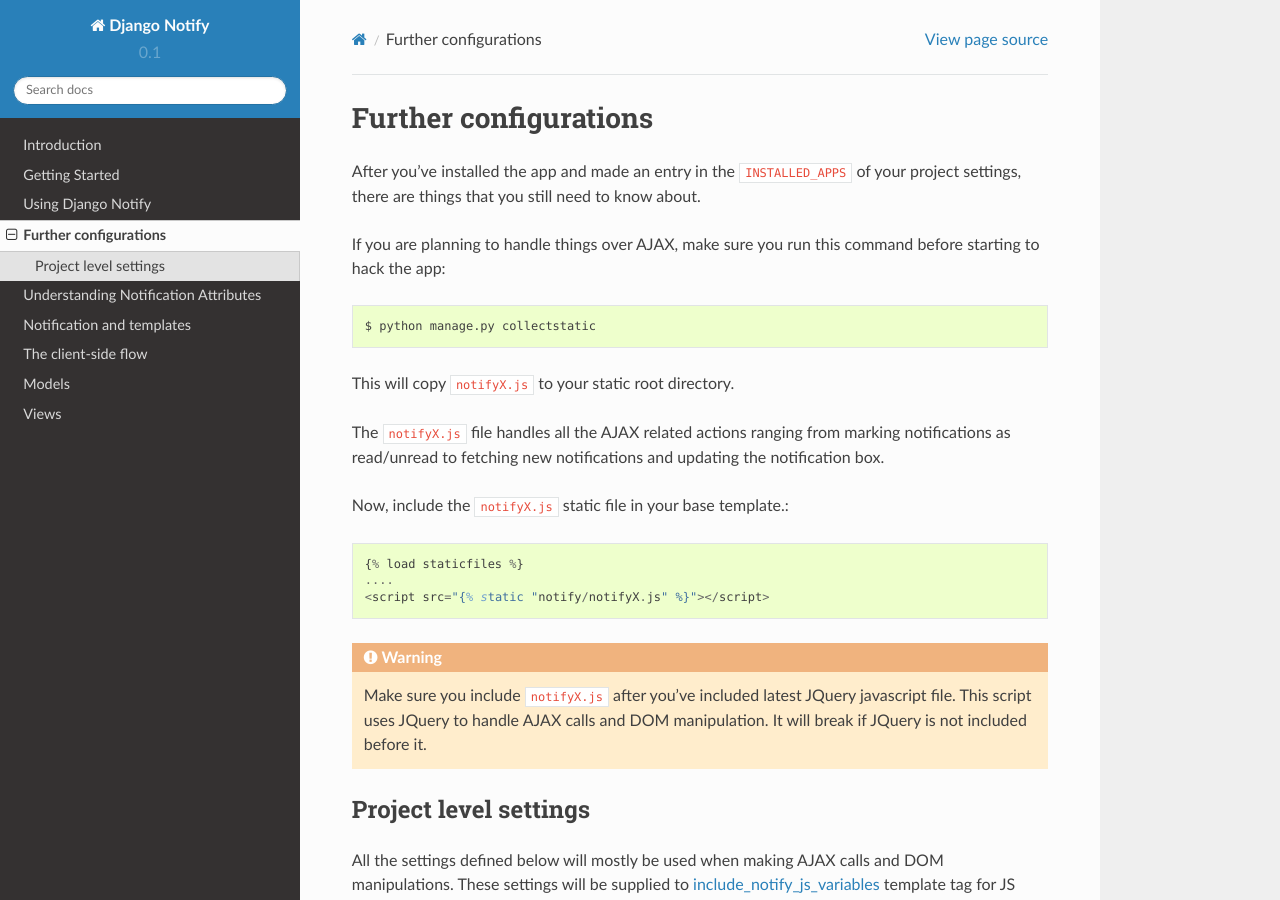
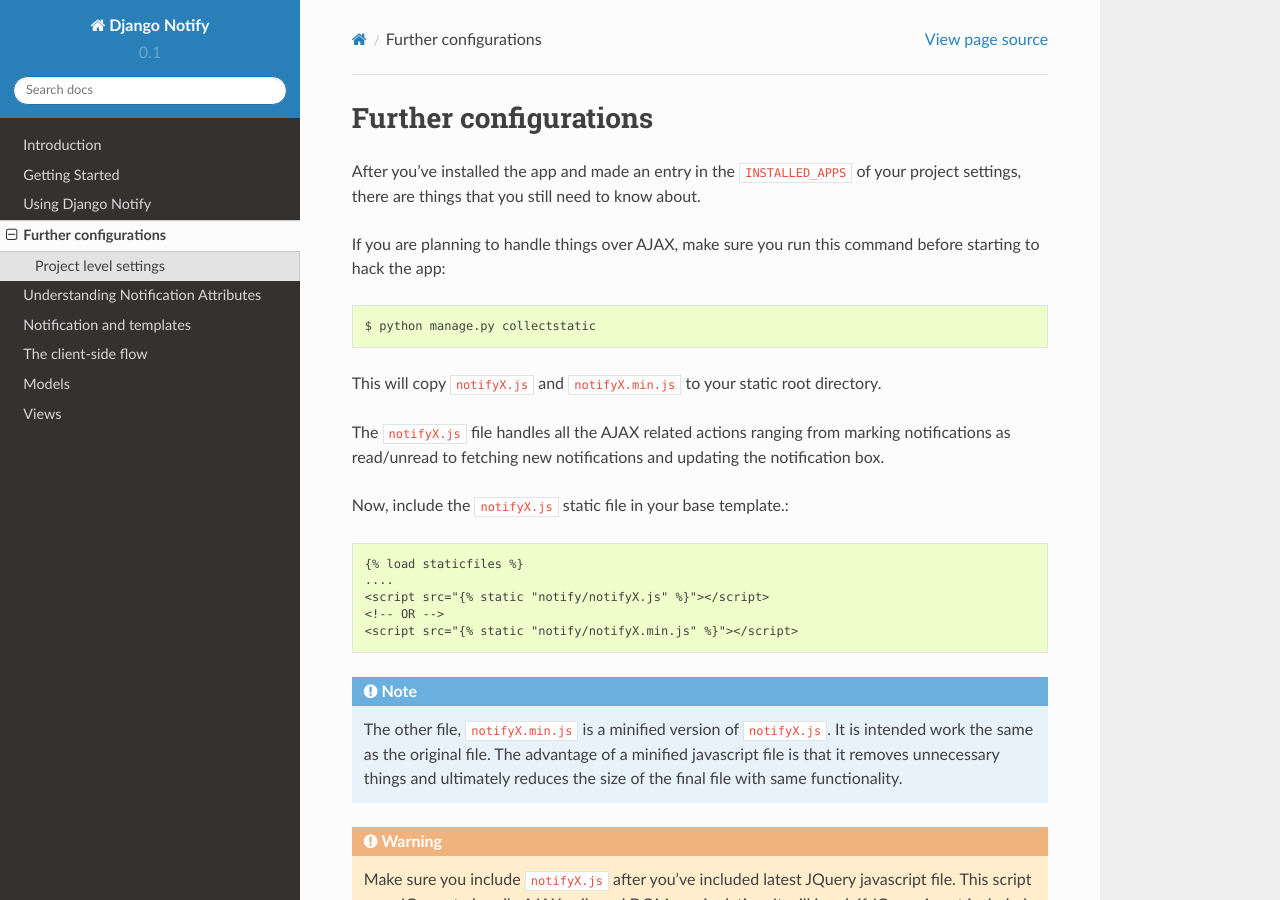
Before and after one commit to v1k45/django-notify-x, a Sphinx documentation site: the page built from docs/config.rst, in a window 1280 px wide and 900 px high. Built offline with Sphinx 7.4.7 and the Read the Docs theme 2.0.0, drawn with Linux system fonts in a browser that asks for light colours.

Commit message:
Added a minified version of the javascript file.

```diff
--- a/docs/config.rst
+++ b/docs/config.rst
@@ -8,7 +8,7 @@ If you are planning to handle things over AJAX, make sure you run this command b
 
     $ python manage.py collectstatic
 
-This will copy ``notifyX.js`` to your static root directory.
+This will copy ``notifyX.js`` and ``notifyX.min.js`` to your static root directory.
 
 The ``notifyX.js`` file handles all the AJAX related actions ranging from marking notifications as read/unread to fetching new notifications and updating the notification box.
 
@@ -17,6 +17,12 @@ Now, include the ``notifyX.js`` static file in your base template.::
     {% load staticfiles %}
     ....
     <script src="{% static "notify/notifyX.js" %}"></script>
+    <!-- OR -->
+    <script src="{% static "notify/notifyX.min.js" %}"></script>
+
+
+.. note::
+    The other file, ``notifyX.min.js`` is a minified version of ``notifyX.js``. It is intended work the same as the original file. The advantage of a minified javascript file is that it removes unnecessary things and ultimately reduces the size of the final file with same functionality.
 
 .. warning::
     Make sure you include ``notifyX.js`` after you've included latest JQuery javascript file. This script uses JQuery to handle AJAX calls and DOM manipulation. It will break if JQuery is not included before it.
```
Also changed, not shown: notify/static/notify/notifyX.min.js (added).
